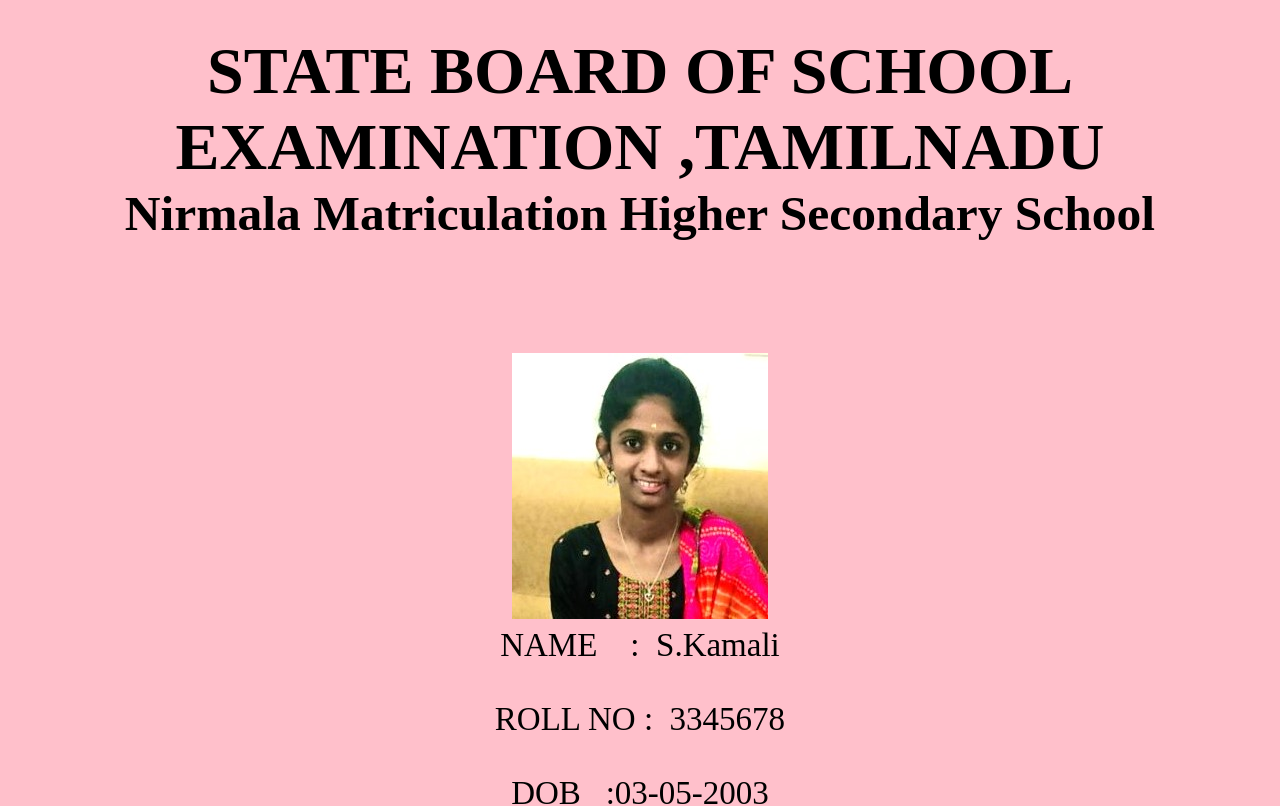
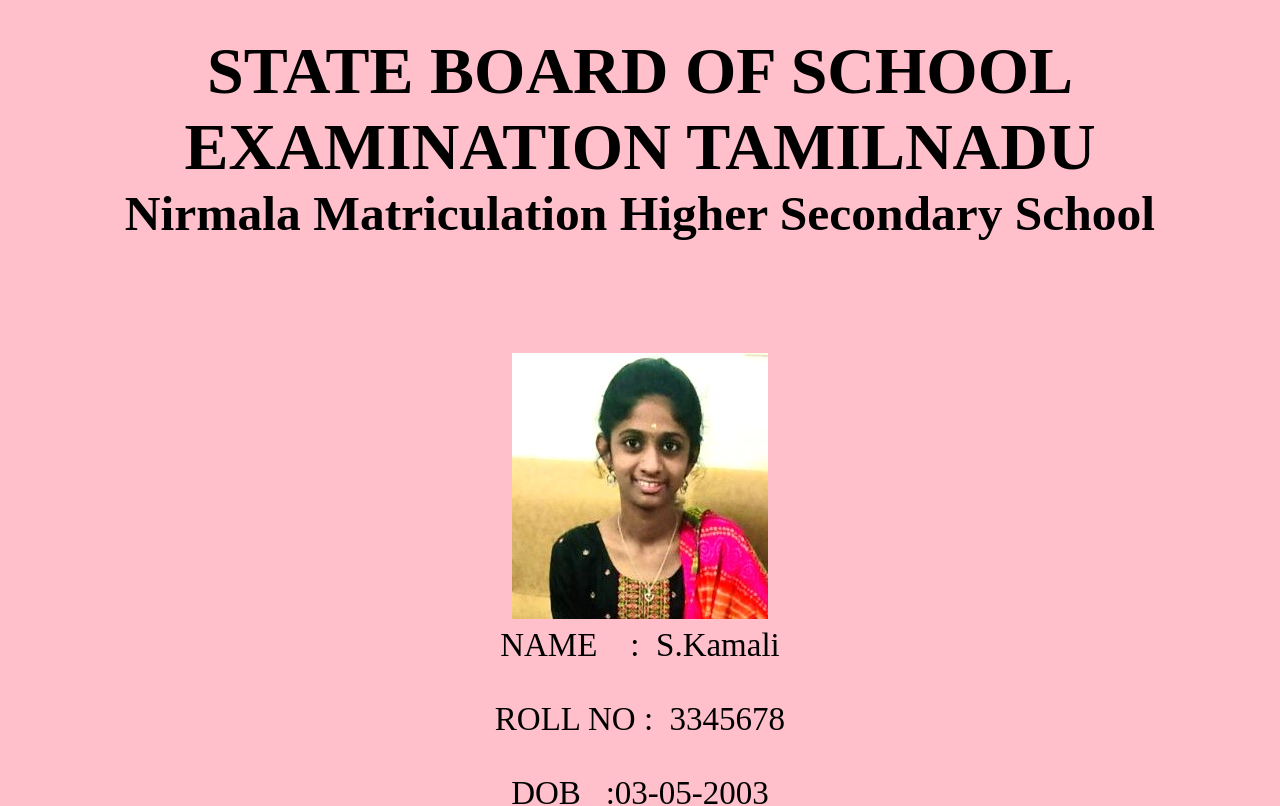
Before and after one commit to Kamali2003/10-and-12-Board-Results, a plain HTML site: page index.html in a window 1280 px wide. Shown: the top 806 px of the page. Drawn offline with Linux system fonts and the light colour scheme.

Commit message:
Update index.html

```diff
--- a/index.html
+++ b/index.html
@@ -10,7 +10,7 @@
 </head>
 <body>
     <header>
-        <h1>STATE BOARD OF SCHOOL EXAMINATION ,TAMILNADU</h1>
+        <h1>STATE BOARD OF SCHOOL EXAMINATION TAMILNADU</h1>
         <h2>Nirmala Matriculation Higher Secondary School</h2>
         <br><br><br>
         <img src="img.jpg" alt="kamali">
```
